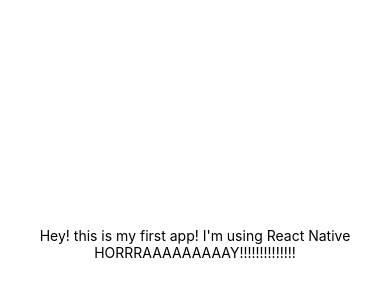
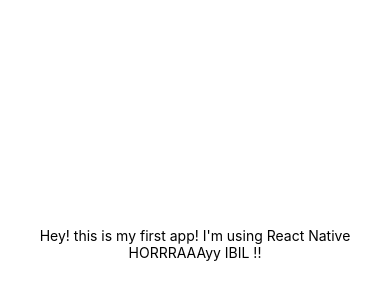
Before and after one commit to essensift/myreact, a React Native app: screen / in a window 390 px wide. Shown: the part 170-470 px from the top of the page. Built offline with nearby package versions, Linux system fonts and the light colour scheme.

Commit message:
ibil commit

```diff
--- a/App.js
+++ b/App.js
@@ -9,7 +9,7 @@
     return (
       <View style={styles.container}>
         <Text>Hey! this is my first app! I'm using React Native</Text>
-        <Text>HORRRAAAAAAAAAY!!!!!!!!!!!!!!</Text>
+        <Text>HORRRAAAyy IBIL !!</Text>
 
         <TextInput
           style = {{width: 300}}
```
